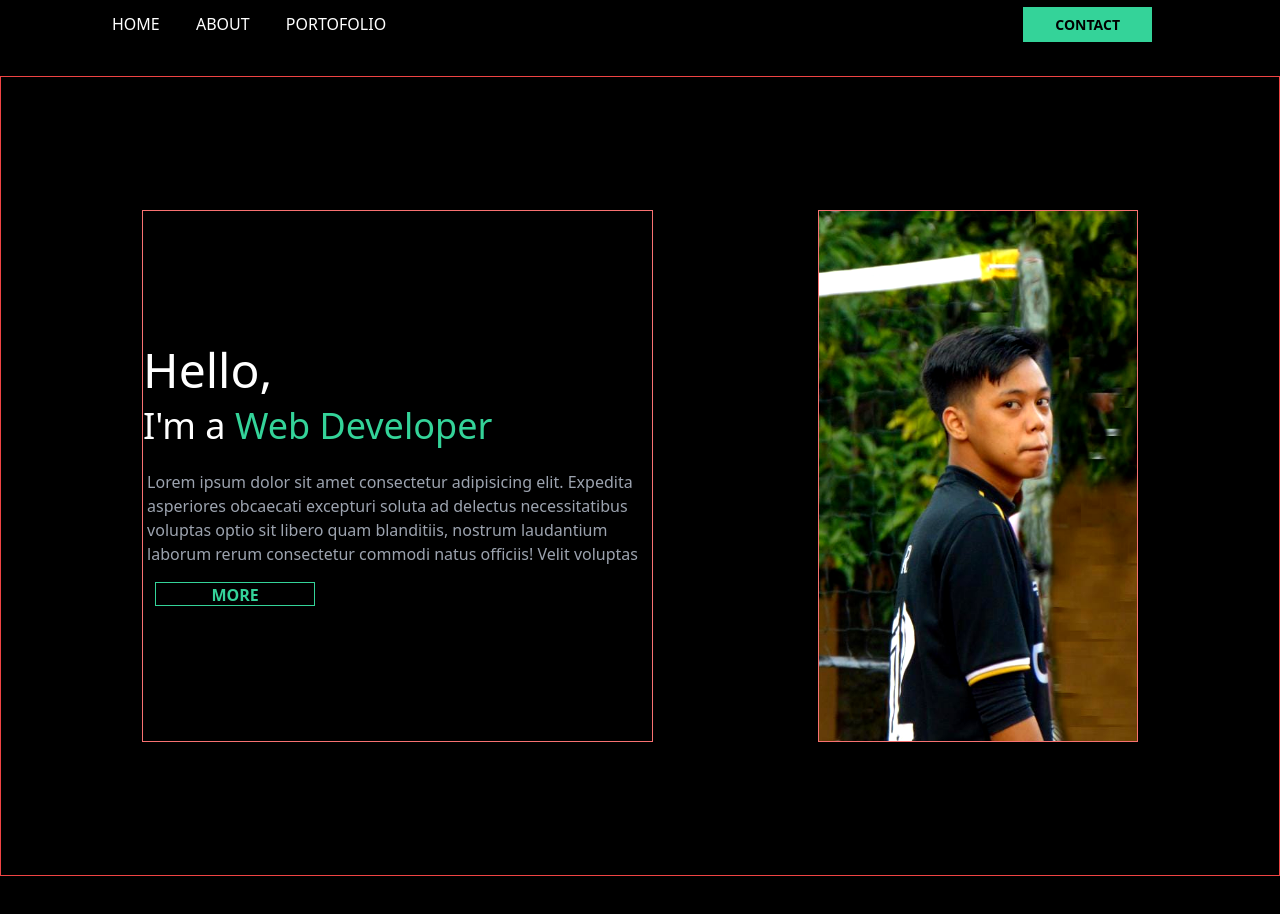
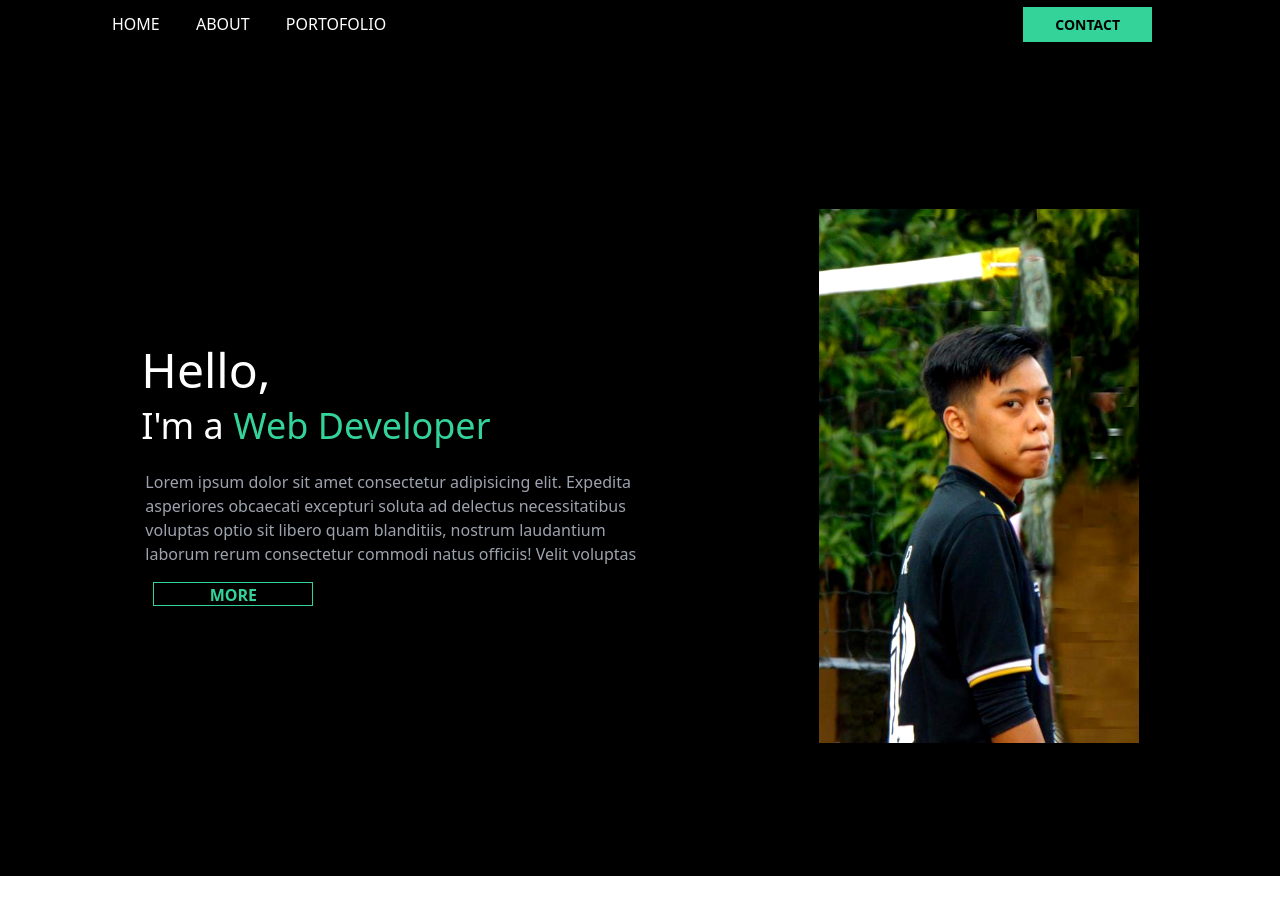
Before and after one commit to XnoahR/sub-zero, a plain HTML site: page index.html in a window 1280 px wide. Before the commit the page ends 876 px from the top, so only its background shows below. Drawn offline with nearby package versions, Linux system fonts and the light colour scheme.

Commit message:
little fix

```diff
--- a/index.html
+++ b/index.html
@@ -6,7 +6,7 @@
   <script src="https://cdn.tailwindcss.com"></script>
 </head>
 <body class="bg-black text-white">
-  <nav class="sticky top-3  w-full h-16 mt-3 flex justify-between ">
+  <nav class=" w-full h-16 mt-3 flex justify-between ">
       <div>
           <ul class="ms-24 uppercase">
               <li class="inline-block px-4">
@@ -23,16 +23,19 @@
             <a href="#" class="bg-emerald-400 px-8 py-2 text-black font-semibold uppercase text-sm">Contact</a>
         </div>
   </nav>
-  <main class="w-full h-screen border border-red-500 flex justify-evenly items-center space-x-6">
-      <div class="border border-red-400 w-2/5 h-4/6 flex flex-col justify-center">
+  <main class="w-full h-screen  flex justify-evenly items-center space-x-6">
+      <div class=" w-2/5 h-4/6 flex flex-col justify-center">
           <h1 class="text-5xl font-thin mb-3">Hello,</h1>
           <h1 class="text-4xl font-thin">I'm a <span class="text-emerald-400">Web Developer</span></h1>
             <p class="text-gray-400 mt-6 ps-1 mx-auto w-full h-24 overflow-auto">Lorem ipsum dolor sit amet consectetur adipisicing elit. Expedita asperiores obcaecati excepturi soluta ad delectus necessitatibus voluptas optio sit libero quam blanditiis, nostrum laudantium laborum rerum consectetur commodi natus officiis! Velit voluptas odio nihil ratione possimus asperiores iusto corporis, dolore error obcaecati ut eius reiciendis sit vitae illum repudiandae suscipit!</p>
             <a href="#" class="mt-4  ms-3 bg-black border border-emerald-400 w-40 h-6 text-center uppercase font-semibold text-emerald-400">More</a>
          </div>
-        <div class="border border-red-400 w-1/4 h-4/6">
+        <div class=" w-1/4 h-4/6">
             <img src="./myimg.jpg" alt="" class="object-cover object-bottom h-full mx-auto contrast-125">
         </div>
   </main>
+  <section class="w-full h-screen bg-white">
+
+  </section>
 </body>
 </html>
```
